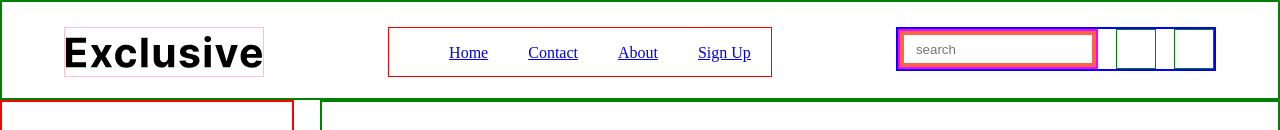
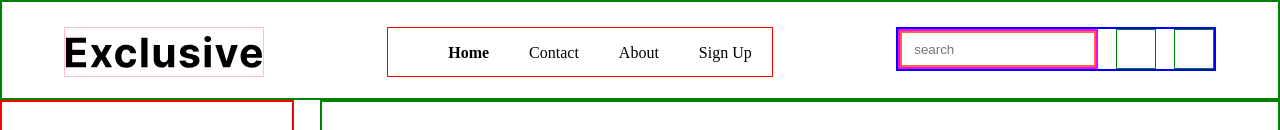
Before and after one commit to olatunji-20/exclusive, a Vue app: page / in a window 1280 px wide. Shown: the top 130 px of the page. Built offline with nearby package versions, Linux system fonts and the light colour scheme; data requests are answered from the project's data file; what vue-awesome-paginate would draw is missing.

Commit message:
continue

```diff
--- a/src/App.vue
+++ b/src/App.vue
@@ -16,4 +16,12 @@ body {
 html {
   scroll-behavior: smooth;
 }
+.router-link-exact-active {
+  font-weight: 600;
+  text-decoration: none;
+}
+.rlink {
+  text-decoration: none;
+  color: black;
+}
 </style>
--- a/src/components/Card.vue
+++ b/src/components/Card.vue
@@ -3,7 +3,7 @@
     <div class="watch">
         <AddWish :product="p" />
     </div>
-    <router-link :to="'/product-page/' + `${p.id}`" :key="p.id">
+    <router-link class="rlink" :to="'/product-page/' + `${p.id}`" :key="p.id">
         <div class="image">
             <div v-if="p.discount > 0" class="discount">-{{ p.discount }}%</div>
             <div class="fave">{{ p.id }}</div>
--- a/src/components/Cart2.vue
+++ b/src/components/Cart2.vue
@@ -22,7 +22,7 @@
       <hr />
       <p style="display: inline-block; line-height: 0px;">Total:</p>
       <h3 style="display: inline-block; float: right; line-height: 0px; color: green;">${{ totalPrice }}</h3>
-      <router-link to="/">
+      <router-link to="/" class="rlink">
         <div class="proceed">PLACE ORDER</div>
       </router-link>
     </div>
--- a/src/components/NavBar.vue
+++ b/src/components/NavBar.vue
@@ -5,15 +5,16 @@
     </div>
     <nav class="nav">
       <ul>
-        <li><router-link to="/">Home</router-link></li>
-        <li><router-link to="/contact">Contact</router-link></li>
-        <li><router-link to="/about">About</router-link></li>
-        <li><router-link to="/signup">Sign Up</router-link></li>
+        <li><router-link to="/" class="rlink">Home</router-link></li>
+        <li><router-link to="/contact" class="rlink">Contact</router-link></li>
+        <li><router-link to="/about" class="rlink">About</router-link></li>
+        <router-link to="/signup" class="rlink"><li>Sign Up</li></router-link>
       </ul>
     </nav>
     <div class="menu">
       <div class="search">
         <input v-on:input="search" v-model="searchText" placeholder="search" type="text" />
+        <div v-if="showClose" @click="closeSearch" class="cl">S</div>
       </div>
       <router-link to="/wishlist">
         <div class="fave"></div>
@@ -25,7 +26,7 @@
       </router-link>
     </div>
   </header>
-  <div v-if="showBoard" class="search-board">
+  <div v-if="showBoard" class="search-board" v-on:click-outside="closeSearch">
     <p v-for="product in filteredProducts" :key="product.id"><router-link :to="'/product-page/' + `${product.id}`"> {{ product.productName }} </router-link></p>
   </div>
 </template>
@@ -39,6 +40,7 @@ export default {
   setup() {
     const searchText = ref("");
     const showBoard = ref(false);
+    const showClose = ref(false);
 
 
     const productStore = useProductStore();
@@ -46,7 +48,12 @@ export default {
 
     const search = () => {
       showBoard.value = true;
-      // console.log("AAAAAAAAAHHHHHHHHHH")
+      showClose.value = true;
+    }
+
+    const closeSearch = () => {
+      showBoard.value = false;
+      showClose.value = false;
     }
 
 
@@ -58,7 +65,9 @@ export default {
       searchText,
       filteredProducts,
       showBoard,
-      search
+      search,
+      closeSearch,
+      showClose
     }
   }
 
@@ -106,12 +115,23 @@ ul li {
   border: 2px solid fuchsia;
   height: 40px;
   width: 200px;
+  display: flex;
+  flex-direction: row;
+  flex-wrap: nowrap;
+  justify-content: space-between;
+  align-items: center;
 }
 input {
   width: 100%;
   height: 100%;
-  border: 4px solid tomato;
+  border: 2px solid tomato;
   text-indent: 10px;
+}
+.cl {
+  border: 4px solid green;
+  width: 30px;
+  height: 30px;
+  cursor: pointer;
 }
 .fave {
   border: 1px solid green;
--- a/src/components/ProductDetail.vue
+++ b/src/components/ProductDetail.vue
@@ -18,7 +18,7 @@
                 <div class="one">
                     <div @click="decrease" class="plus">-</div>
                     <div class="plus1">
-                        <input v-model="quantity" />
+                        <input v-model="quantity" type="number" />
                     </div>
                     <div @click="increase" class="plus">+</div>
                 </div>
@@ -52,7 +52,7 @@ import StarRating from 'vue-dynamic-star-rating';
 export default {
     name: 'ProductDetail',
     setup() {
-        const quantity = ref(3);
+        const quantity = ref(1);
         const increase = () => {
             quantity.value++
         };
@@ -78,7 +78,14 @@ export default {
     components: {
         AddToCart,
         StarRating
-    }
+    },
+    watch: {
+        quantity(val) {
+        if (val <= 0) {
+            quantity.value = 1;
+        }
+        },
+    },
 }
 </script>
 
@@ -161,6 +168,10 @@ input {
     font-weight: bolder;
     font-size: 23px;
 }
+input::-webkit-outer-spin-button,
+input::-webkit-inner-spin-button {
+  -webkit-appearance: none;
+}
 .two {
     border: 2px solid red;
     width: 40px;
--- a/src/components/Staffs.vue
+++ b/src/components/Staffs.vue
@@ -10,7 +10,7 @@
     @swiper="onSwiper"
     @slideChange="onSlideChange"
     :autoplay="{
-    delay: 2000,
+    delay: 1500,
     disableOnInteraction: false,
     pauseOnMouseEnter: true,
     }"
@@ -108,15 +108,16 @@ p {
 }
 .social {
     border: 1px solid blue;
-    width: 130px;
-    height: 30px;
+    width: 100px;
+    height: 25px;
     display: flex;
     flex-direction: row;
     justify-content: space-between;
 }
 .media {
     border: 1px solid red;
-    width: 30px;
-    height: 30px;
+    width: 25px;
+    height: 25px;
 }
+
 </style>
--- a/src/views/CartPage.vue
+++ b/src/views/CartPage.vue
@@ -13,7 +13,7 @@
       <hr />
       <p style="display: inline-block; line-height: 0px;">Total:</p>
       <h3 style="display: inline-block; float: right; line-height: 0px; color: green;">${{ totalPrice }}</h3>
-      <router-link to="/checkout">
+      <router-link to="/checkout" class="rlink">
         <div class="proceed">PROCEED TO CHECKOUT</div>
       </router-link>
     </div>
```
